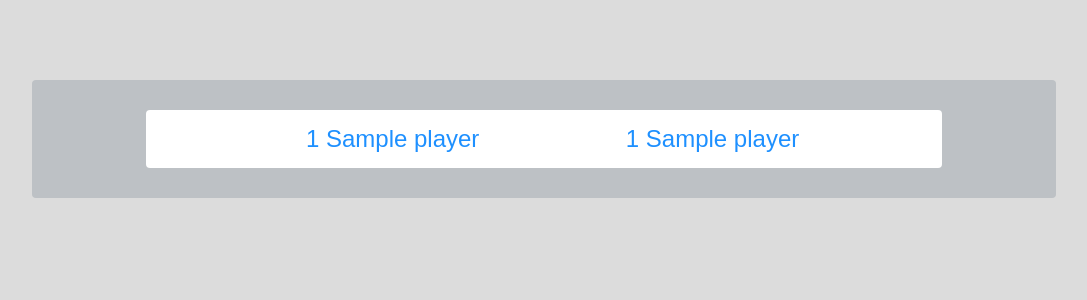
After one commit to fdav10/football-scores, a Flask app: template footie_scores/app/templates/details.html in a window 1280 px wide. The commit adds this page. Shown: the top 300 px of the page, without its empty margins (96-1183 px from the left). Run offline with Flask 2, Linux system fonts and the light colour scheme; the template is opened without the code that fills it: most values are stand-ins (such as "Sample title", 1, 10 or a date in 2020).

Commit message:
Links for match details for each match

```diff
--- a/footie_scores/apis/football_api.py
+++ b/footie_scores/apis/football_api.py
@@ -35,6 +35,7 @@ LEAGUE_ID_MAP = {
     'turkey': '1425',
     'ukraine': '1428',
     'russia': '1457',
+    None: None,
 }
 
 MINUTES_TO_CACHE_EXPIRY = {
@@ -50,7 +51,7 @@ class FootballAPI(FootballAPICaller):
     https://football-api.com/
     '''
 
-    def __init__(self, competition, id_season=''):
+    def __init__(self, competition=None, id_season=''):
         super().__init__()
         self.id_league = LEAGUE_ID_MAP[competition]
         self.id_season = id_season
@@ -93,12 +94,16 @@ class FootballAPI(FootballAPICaller):
         return self._this_league_only(self.id_league, active_fixtures)
 
     def _get_commentary_for_fixture(self, fixture_id):
+        # TODO class requires competition ID but this method doesn't.
+        # Would be useful to be able to call this method without
+        # instantiating the class with a competition ID. Stop-gap
+        # solution is to allow class instantiated with competition=None.
         minutes_to_cache_expiry = MINUTES_TO_CACHE_EXPIRY['game_active']
         commentary_url = 'commentaries/{}?'.format(fixture_id)
         commentary = self.check_cache_else_request(
             commentary_url,
             minutes_to_cache_expiry)
-        return commentary
+        return self._make_commentary_page_ready(commentary)
 
     def _make_fixtures_page_ready(self, fixtures):
         page_ready_fixtures = [
@@ -131,6 +136,13 @@ class FootballAPI(FootballAPICaller):
 
         return events
 
+    def _make_commentary_page_ready(self, commentary):
+        page_ready_commentary = {
+            'lineup_home': commentary['lineup']['localteam'],
+            'lineup_away': commentary['lineup']['visitorteam'],
+        }
+        return page_ready_commentary
+
     def _format_fixture_score(self, fixture):
         home_score = fixture['localteam_score']
         away_score = fixture['visitorteam_score']
--- a/footie_scores/app/run.py
+++ b/footie_scores/app/run.py
@@ -32,8 +32,14 @@ def test():
 
 @app.route("/todays_games")
 def todays_fixtures():
+    # TODO active fixtures are sometimes shown as not yet kicked off
     fixtures = competition_fixtures(COMPETITIONS)
     return games_template(fixtures, date.today())
+
+@app.route("/details/<fixture_id>")
+def match_details(fixture_id):
+    fixture_details = FootballAPI().page_ready_fixture_details(fixture_id)
+    return details_template(fixture_details)
 
 @app.route("/prem")
 def prem_fixtures():
@@ -51,6 +57,13 @@ def games_template(competitions, date_):
     )
 
 
+def details_template(details):
+    return render_template(
+        'details.html',
+        details=details,
+    )
+
+
 if __name__ == '__main__':
     start_logging()
     app.run()
--- /dev/null
+++ b/footie_scores/app/templates/details.html
@@ -0,0 +1,26 @@
+<!DOCTYPE html>
+<html lang="en">
+  <head>
+    <title> Scores for 16/01/2017 </title>
+    <link rel="stylesheet" href="{{ url_for('static', filename='styles.css') }}">
+    <link href="https://fonts.googleapis.com/css?family=Arimo" rel="stylesheet">
+  </head>
+  <body>
+    <div class="competition">
+      <div class="game">
+	<div class="score">
+	  <div class="home_team">
+	    {% for player in details.lineup_home %}
+	    <p>{{player.number}} {{player.name}}</p>
+	    {% endfor %}
+	  </div>
+	  <div class="away_team">
+	    {% for player in details.lineup_away %}
+	    <p>{{player.number}} {{player.name}}</p>
+	    {% endfor %}
+	  </div>
+	</div>
+      </div>
+    </div>
+  </body>
+</html>
--- a/footie_scores/app/templates/scores.html
+++ b/footie_scores/app/templates/scores.html
@@ -37,9 +37,8 @@
 	  </div>
 	</div>
 	{% endif %}
-	<div class="details_link_padder"></div>
 	<div class="match details">
-	  <a href="/lineup">game details</a>
+	  <a href= {{ url_for('match_details', fixture_id=fixture.id) }} >game details</a>
 	</div>
       </div>
       {% endfor %}
```
Also changed, not shown: footie_scores/apis/base.py (+7 -0 lines).
